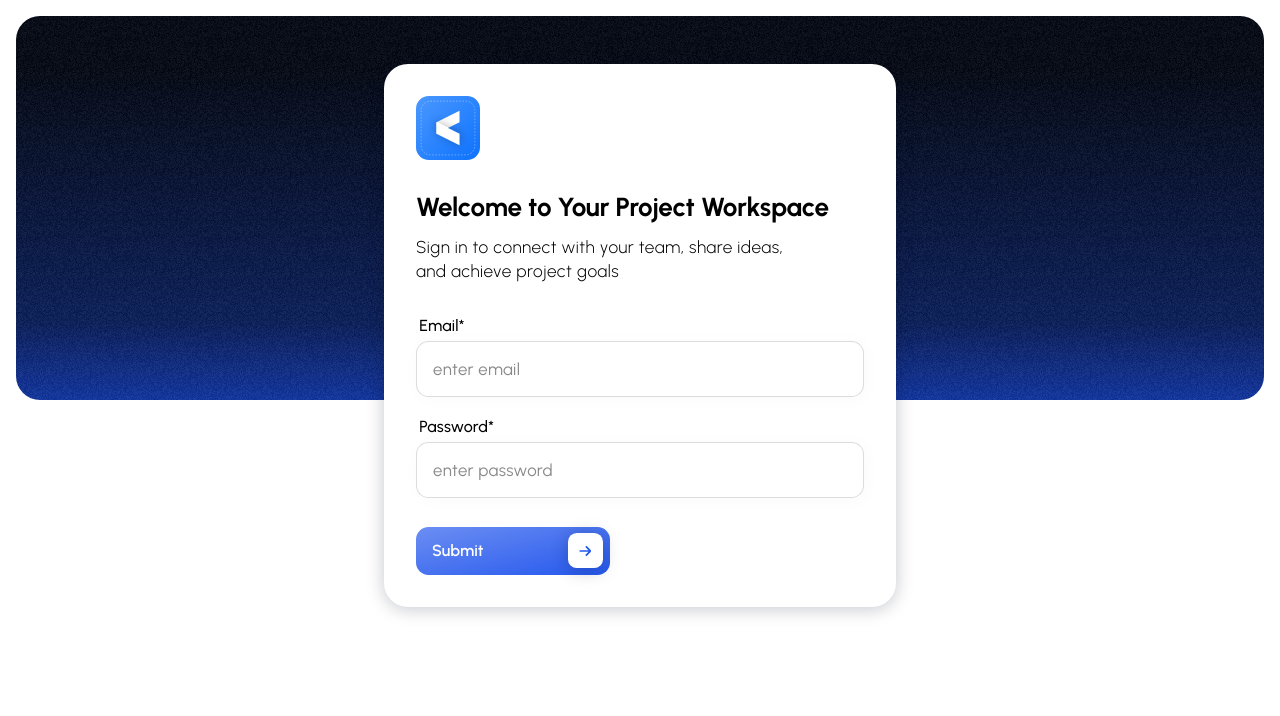
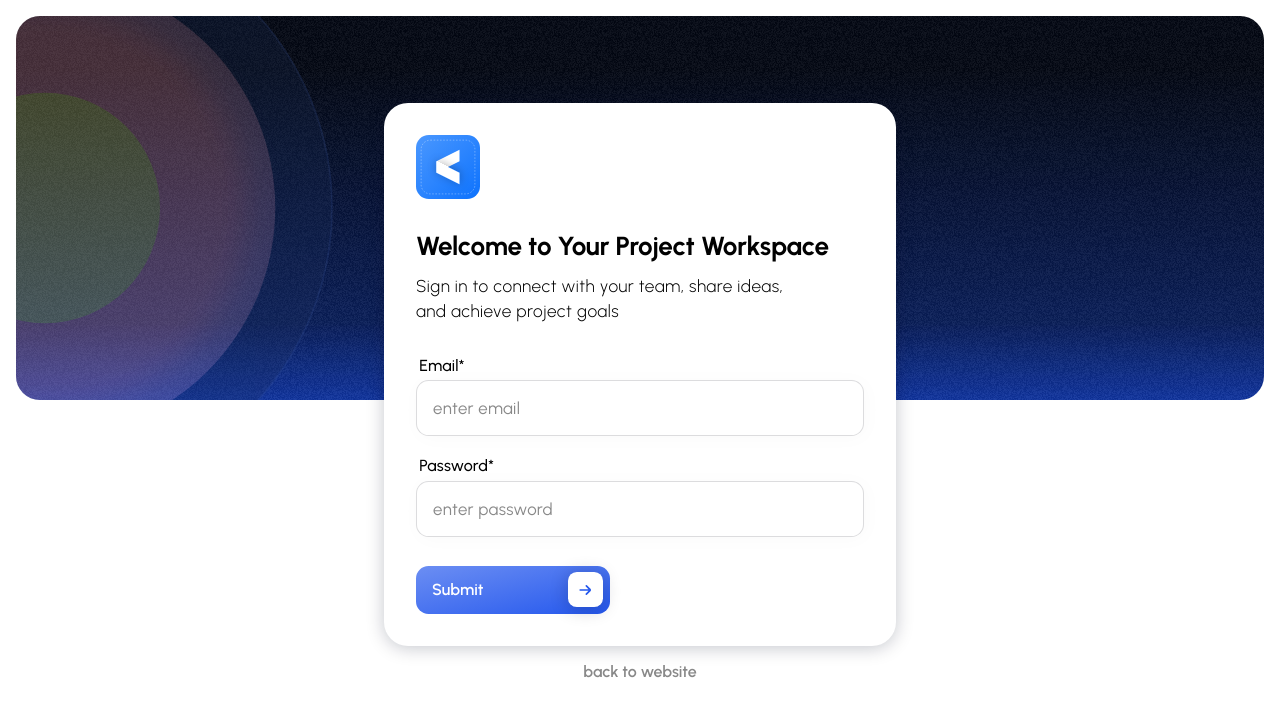
Before and after one commit to Craftnotion/craftnotion-internal, a Next.js app: page /app/internal/login in a window 1280 px wide. Shown: the top 716 px of the page. Built offline with nearby package versions, Linux system fonts and the light colour scheme.

Commit message:
refactor: login refactor

```diff
--- a/src/app/app/internal/login/page.tsx
+++ b/src/app/app/internal/login/page.tsx
@@ -12,6 +12,7 @@ import CustomInput from '@/app/utilities/components/form-utilities/custom-input'
 
 /** Icons */
 import Logo from '../../../../../public/brand/logo.svg'
+import BackObject from '../../../../../public/textures/back_object.svg'
 import ArrowRight from '../../../../../public/icons/arrow-small-right.svg'
 
 /** Local Imports */
@@ -33,7 +34,9 @@ const InternalLoginPage = () => {
 
     return (
         <div className={styles.cn_outer}>
-            <div className={styles.cn_bg}></div>
+            <div className={styles.cn_bg}>
+                <BackObject />
+            </div>
             <div className={styles.cn_inner}>
                 <div className={styles.cn_logo_wrap}>
                     <Logo />
@@ -73,6 +76,7 @@ const InternalLoginPage = () => {
                     </form>
                 </div>
             </div>
+            <button>back to website</button>
         </div>
     )
 }
--- a/src/app/app/internal/login/styles.module.scss
+++ b/src/app/app/internal/login/styles.module.scss
@@ -4,6 +4,10 @@
     min-height: 100vh;
     position: relative;
     padding: 4rem 0;
+    display: flex;
+    align-items: center;
+    justify-content: center;
+    flex-direction: column;
 
     .cn_bg {
         position: absolute;
@@ -13,11 +17,21 @@
         bottom: 50%;
         background: url('../../../../../public/textures/noise.png') repeat, linear-gradient(darken(color(cn_blue), 50) 14%, darken(color(cn_blue), 35) 80%, darken(color(cn_blue), 20));
         border-radius: 1.5rem;
+        overflow: hidden;
         z-index: -1;
 
         @include sm {
             inset: 0 0 50% 0;
             border-radius: 0;
+        }
+
+        svg {
+            height: 150%;
+            aspect-ratio: 1/1;
+            position: absolute;
+            top: 50%;
+            transform: translate(-45%, -50%);
+            opacity: 0.25;
         }
     }
 
@@ -167,4 +181,11 @@
             }
         }
     }
+
+    > button {
+        padding: 1rem;
+        font-size: 1rem;
+        font-weight: 600;
+        color: color(cn_lgt_text);
+    }
 }
```
Also changed, not shown: public/textures/back_object.svg (added).
